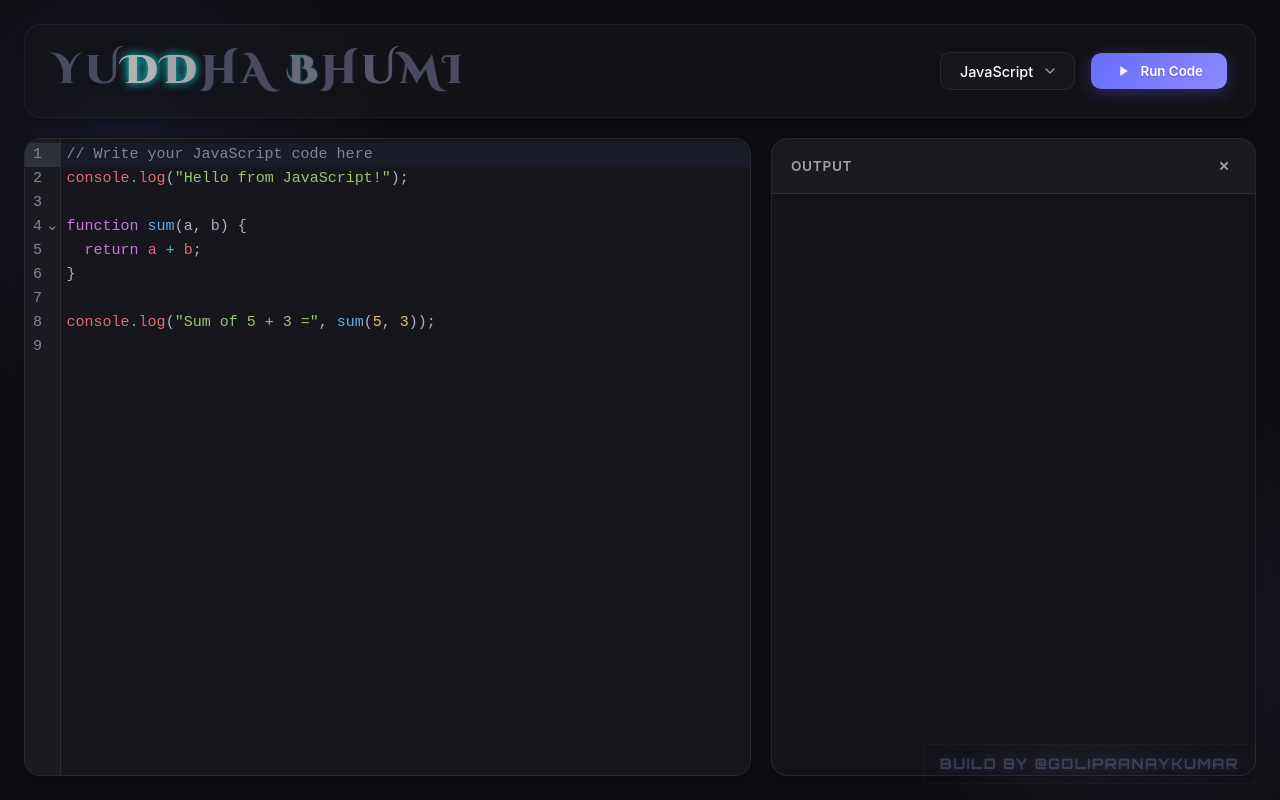
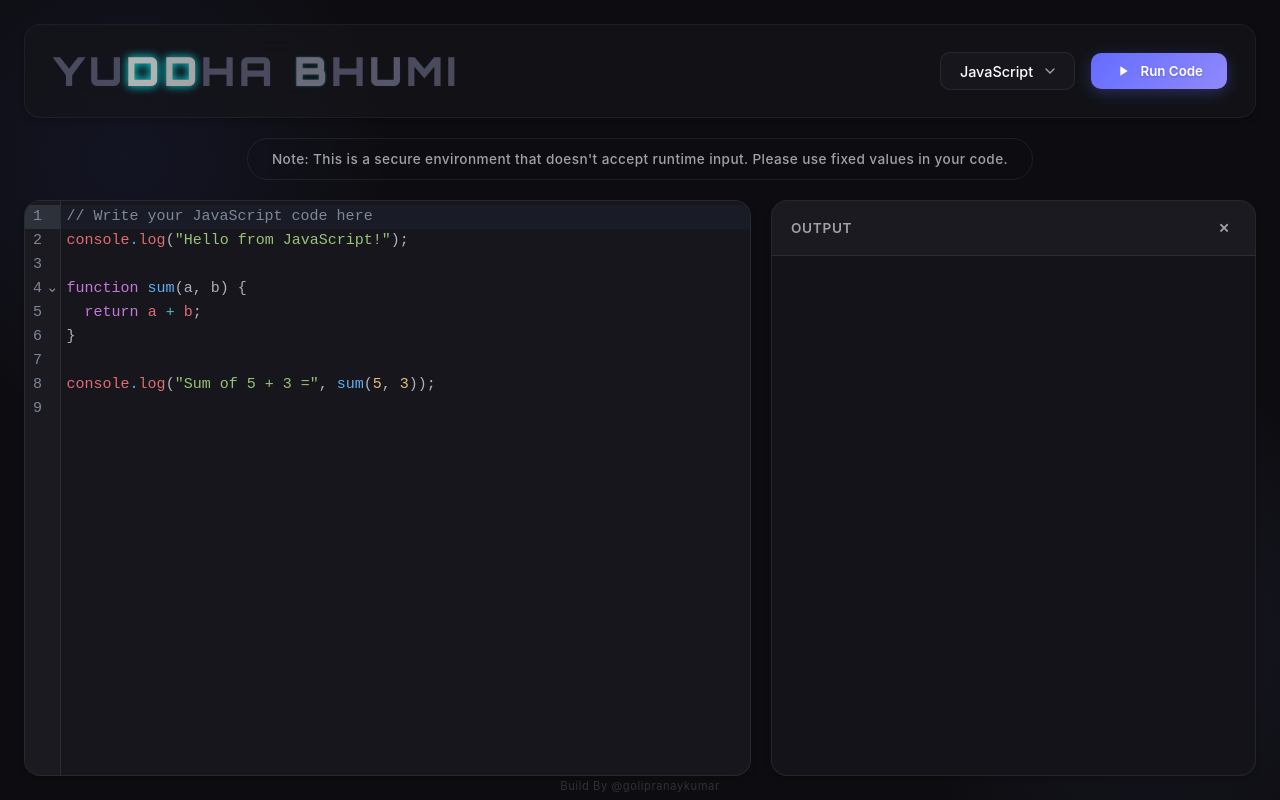
Before and after one commit to GoliPranayKumar/YUDDHA-BHUMI, a website built with Vite: page index.html in a window 1280 px wide. Built offline with nearby package versions, Linux system fonts and the light colour scheme.

Commit message:
UI Polish: Enhanced warning banner, updated fonts, and centered watermark

```diff
--- a/index.html
+++ b/index.html
@@ -35,6 +35,11 @@
             </div>
         </header>
 
+        <div class="note-banner">
+            <span>Note: This is a secure environment that doesn't accept runtime input. Please use fixed values in your
+                code.</span>
+        </div>
+
         <main class="main-content">
             <div class="editor-container">
                 <div id="editor"></div>
--- a/style.css
+++ b/style.css
@@ -102,8 +102,8 @@ body {
 
 /* Thunder/Lightning Effect */
 .header h1 {
-    font-family: 'Cinzel Decorative', cursive;
-    /* Epic battle font */
+    font-family: 'Orbitron', sans-serif;
+    /* Tech/Sci-fi font */
     font-size: 2.5rem;
     font-weight: 900;
     text-transform: uppercase;
@@ -178,22 +178,19 @@ body {
 
 .watermark {
     position: fixed;
-    bottom: 1rem;
-    right: 1.5rem;
-    font-family: 'Orbitron', sans-serif;
-    font-weight: 700;
-    font-size: 0.9rem;
-    color: rgba(255, 255, 255, 0.3);
-    text-transform: uppercase;
-    letter-spacing: 0.1em;
+    bottom: 5px;
+    left: 50%;
+    transform: translateX(-50%);
+    font-family: var(--font-ui);
+    font-weight: 400;
+    font-size: 0.7rem;
+    color: rgba(255, 255, 255, 0.15);
+    /* Even more subtle */
+    text-transform: none;
+    letter-spacing: 0.05em;
     pointer-events: none;
     z-index: 1000;
-    text-shadow: 0 0 5px rgba(100, 108, 255, 0.2);
-    animation: watermark-pulse 4s ease-in-out infinite;
-    background: linear-gradient(90deg, transparent, rgba(255, 255, 255, 0.05), transparent);
-    padding: 0.5rem 1rem;
-    border-radius: 4px;
-    border: 1px solid rgba(255, 255, 255, 0.05);
+    white-space: nowrap;
 }
 
 @keyframes watermark-pulse {
@@ -449,3 +446,34 @@ button[disabled] {
     animation: spin 0.8s linear infinite;
     display: inline-block;
 }
+
+.note-banner {
+    background: transparent;
+    border: 1px solid rgba(255, 255, 255, 0.08);
+    border-radius: 30px;
+    color: var(--text-secondary);
+    padding: 0.6rem 1.5rem;
+    font-size: 0.85rem;
+    font-family: var(--font-ui);
+    text-align: center;
+    display: flex;
+    justify-content: center;
+    align-items: center;
+    align-self: center;
+    width: auto;
+    max-width: fit-content;
+    margin: 0 auto;
+    gap: 0.8rem;
+    font-weight: 500;
+    letter-spacing: 0.03em;
+    backdrop-filter: blur(5px);
+    transition: all 0.3s cubic-bezier(0.4, 0, 0.2, 1);
+}
+
+.note-banner:hover {
+    border-color: rgba(255, 215, 0, 0.3);
+    background: rgba(255, 215, 0, 0.02);
+    box-shadow: 0 0 15px rgba(255, 215, 0, 0.05);
+    transform: translateY(-1px);
+    color: var(--text-primary);
+}
```
Also changed, not shown: README.md, dist/assets/index-ByiqsYcb.js (deleted), dist/assets/index-DEOyJ6-I.css (added), dist/assets/index-DPnPWRoP.js (added), dist/assets/index-__yqb-pR.css (deleted), dist/index.html, 2 other files.
